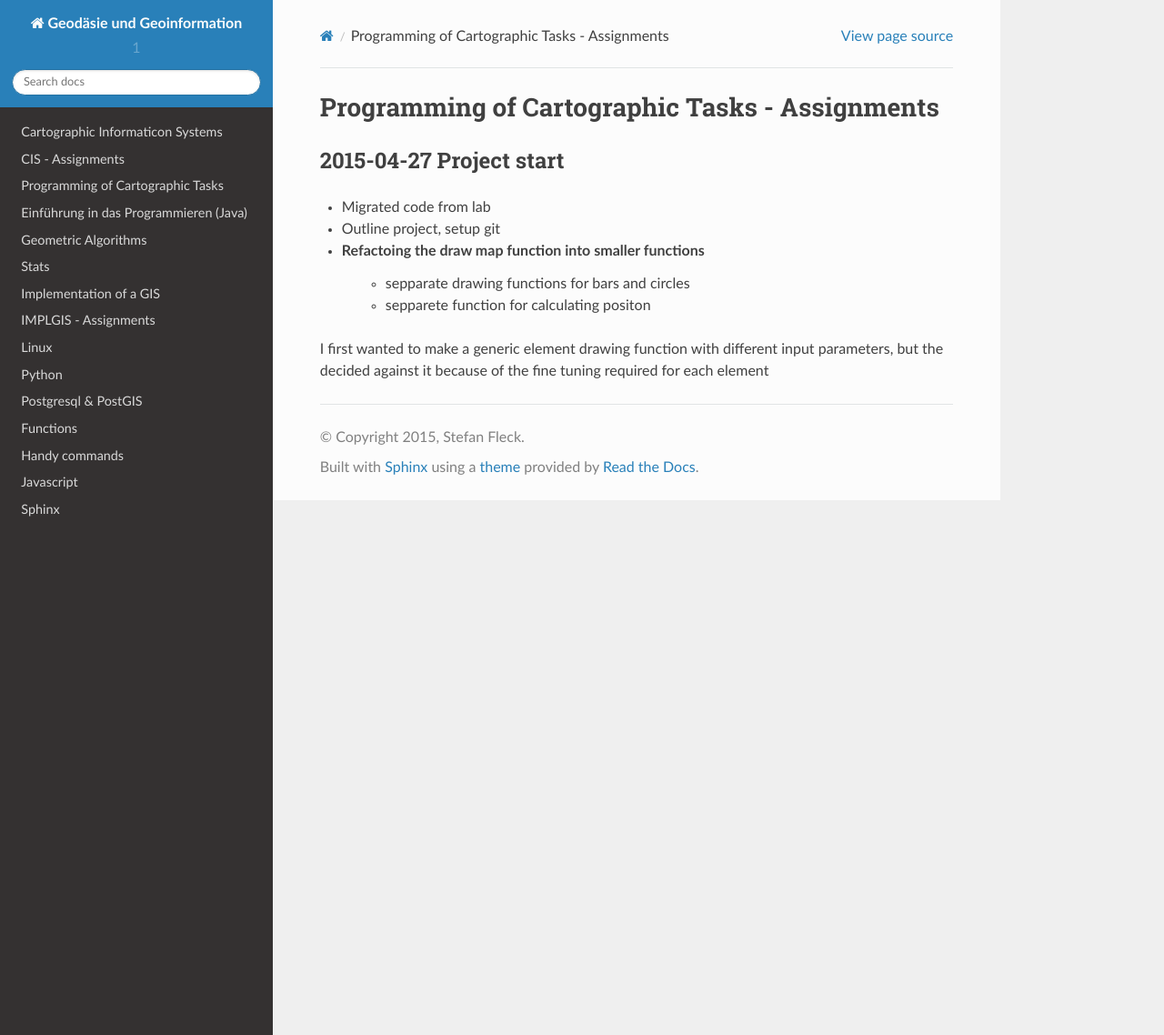
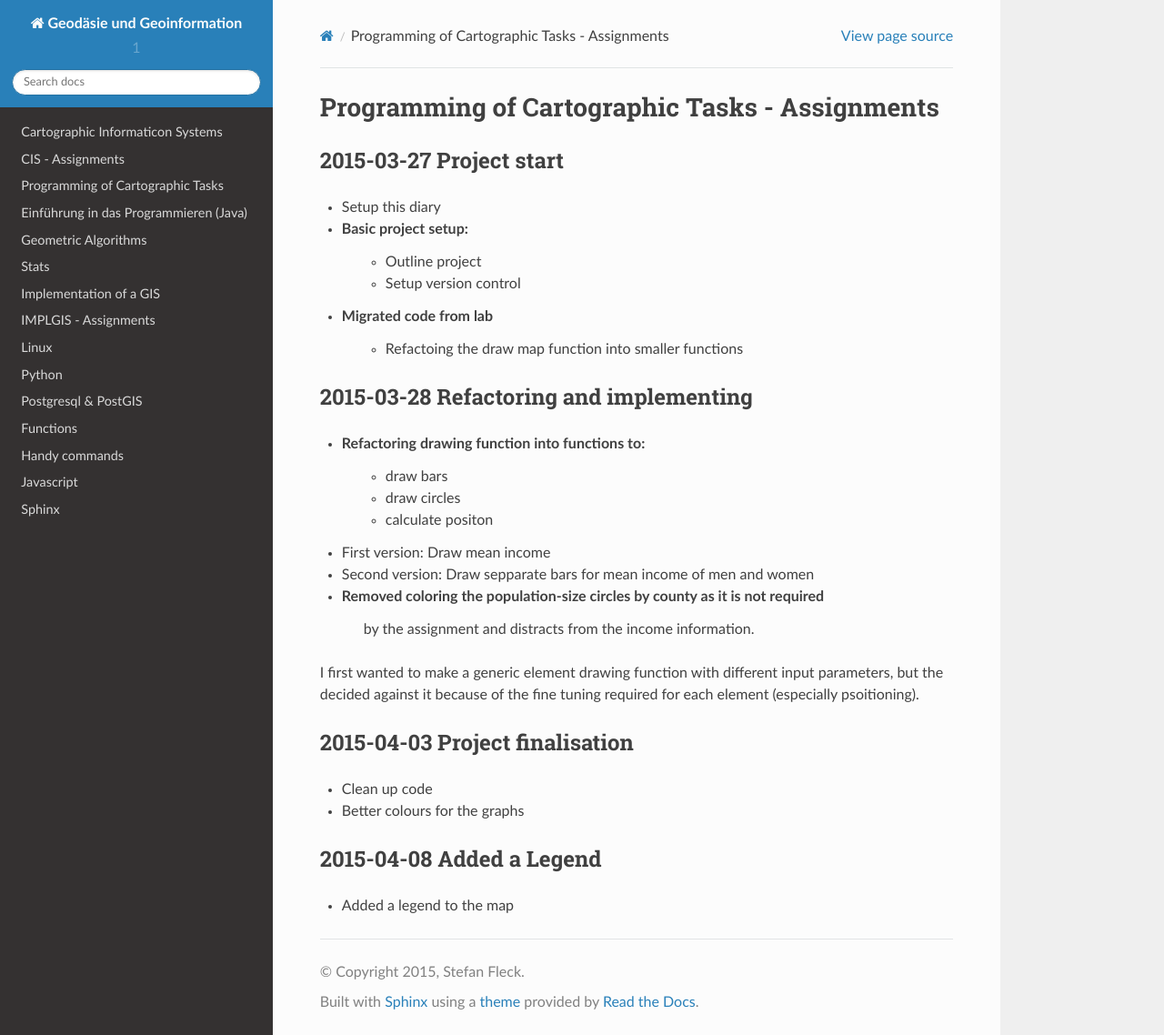
Before and after one commit to hoelk/notes, a Sphinx documentation site: the page built from source/pct_ex.rst, in a window 1280 px wide and 1138 px high. Shown: the whole window at 91% size. Built offline with Sphinx 7.4.7 and the Read the Docs theme 2.0.0, drawn with Linux system fonts in a browser that asks for light colours; pages that are not in the unit, such as notebooks, are missing from menus.

Commit message:
minor additions

```diff
--- a/source/implgis.rst
+++ b/source/implgis.rst
@@ -4,7 +4,6 @@ Implementation of a GIS
 https://en.wikipedia.org/wiki/User:Hoelk/Books/Data_Structures_and_Algorithms
 
 https://www.youtube.com/watch?v=HtSuA80QTyo&list=PLUl4u3cNGP61Oq3tWYp6V_F-5jb5L2iHb
-
 
 http://en.wikibooks.org/wiki/Algorithms
 http://en.wikibooks.org/wiki/Data_Structures
--- a/source/pct_ex.rst
+++ b/source/pct_ex.rst
@@ -1,15 +1,39 @@
 Programming of Cartographic Tasks - Assignments
 ###############################################
 
-2015-04-27 Project start
-------------------------
+2015-03-27 Project start
+========================
 
+* Setup this diary
+* Basic project setup:
+    * Outline project
+    * Setup version control
 * Migrated code from lab
-* Outline project, setup git
-* Refactoing the draw map function into smaller functions
-    * sepparate drawing functions for bars and circles
-    * sepparete function for calculating positon
+    * Refactoing the draw map function into smaller functions
+
+2015-03-28 Refactoring and implementing
+=======================================
+
+* Refactoring drawing function into functions to:
+    * draw bars
+    * draw circles
+    * calculate positon
+* First version: Draw mean income
+* Second version: Draw sepparate bars for mean income of men and women
+* Removed coloring the population-size circles by county as it is not required
+    by the assignment and distracts from the income information.
 
 I first wanted to make a generic element drawing function with different
 input parameters, but the decided against it because of the fine tuning
-required for each element
+required for each element (especially psoitioning).
+
+2015-04-03 Project finalisation
+===============================
+
+* Clean up code
+* Better colours for the graphs
+
+2015-04-08 Added a Legend
+=========================
+
+* Added a legend to the map
```
